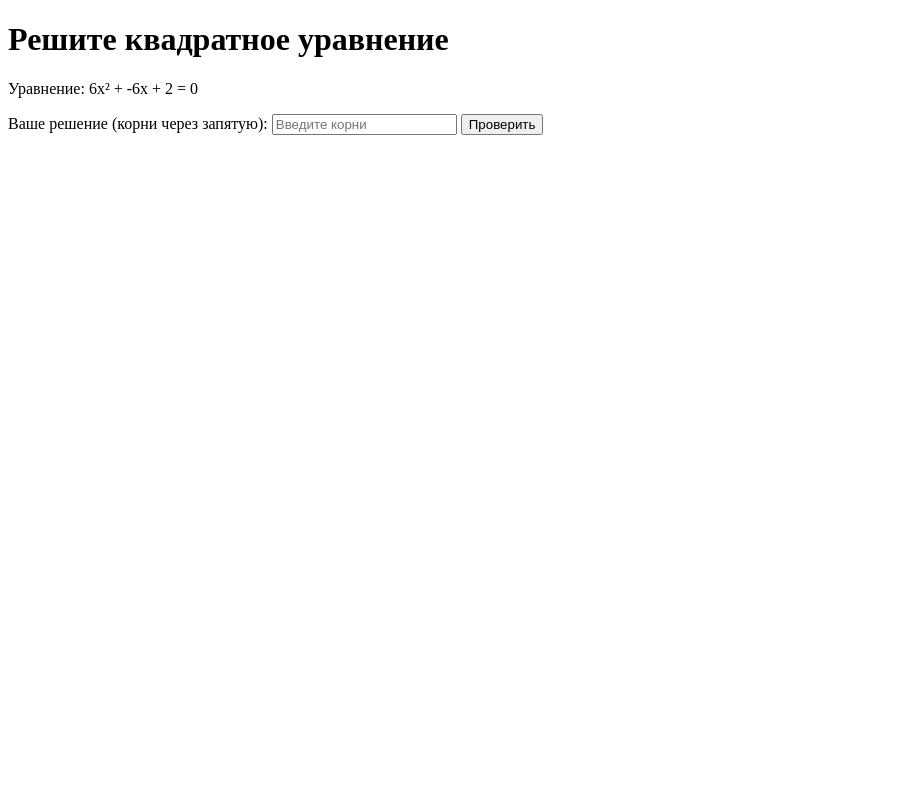
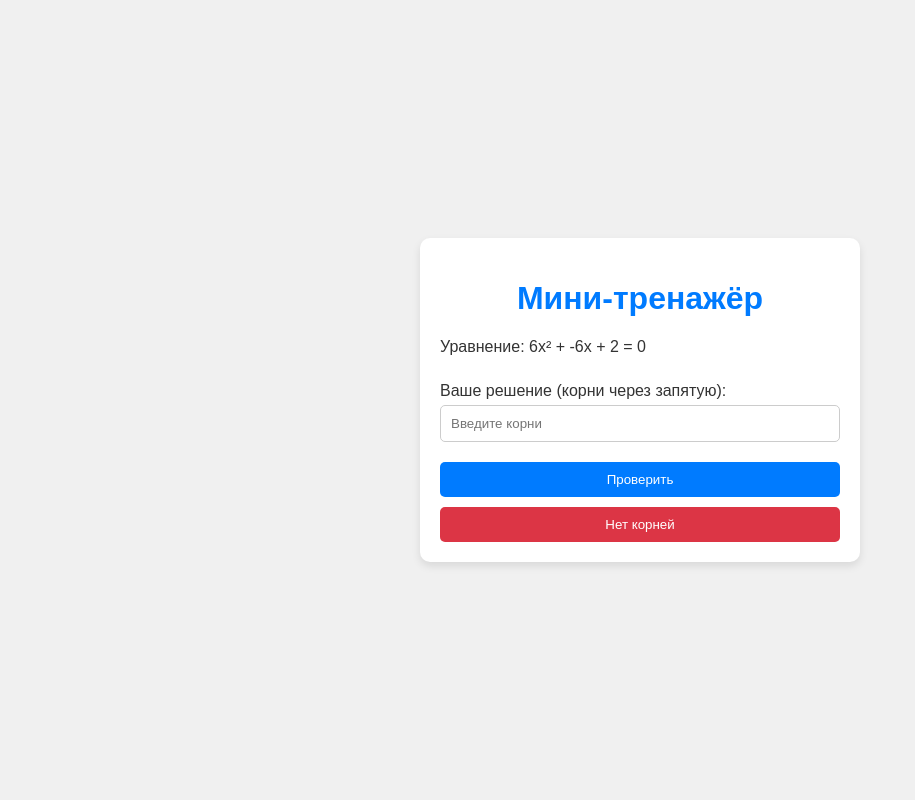
Before and after one commit to JaguarKovalev/solving_quadratic_equations, a Django app: page /solver/trainer/ in a window 1280 px wide. Shown: the whole page, without its empty margins (0-915 px from the left). Run offline with Django 5.2, Linux system fonts and the light colour scheme.

Commit message:
Edit logic of trainer. Add button "No roots"

```diff
--- a/solver/templates/solver/trainer.html
+++ b/solver/templates/solver/trainer.html
@@ -3,9 +3,65 @@
 <head>
     <meta charset="UTF-8">
     <title>Мини-тренажёр</title>
+    <style>
+        body {
+            font-family: Arial, sans-serif;
+            background-color: #f0f0f0;
+            color: #333;
+            display: flex;
+            justify-content: center;
+            align-items: center;
+            height: 100vh;
+            margin: 0;
+        }
+        .container {
+            background-color: #fff;
+            padding: 20px;
+            border-radius: 10px;
+            box-shadow: 0 4px 8px rgba(0, 0, 0, 0.1);
+            width: 400px;
+        }
+        h1 {
+            text-align: center;
+            color: #007bff;
+        }
+        form {
+            display: flex;
+            flex-direction: column;
+        }
+        label, p {
+            margin-top: 10px;
+        }
+        input[type="text"] {
+            padding: 10px;
+            margin-top: 5px;
+            border: 1px solid #ccc;
+            border-radius: 5px;
+        }
+        button {
+            margin-top: 20px;
+            padding: 10px;
+            background-color: #007bff;
+            color: white;
+            border: none;
+            border-radius: 5px;
+            cursor: pointer;
+        }
+        button:hover {
+            background-color: #0056b3;
+        }
+        .result {
+            margin-top: 20px;
+            padding: 10px;
+            background-color: #e9ecef;
+            border-radius: 5px;
+            text-align: center;
+        }
+    </style>
 </head>
 <body>
-    <h1>Решите квадратное уравнение</h1>
+    <div class="container">
+        <h1>Мини-тренажёр</h1>
         <p>Уравнение: {{ a }}x² + {{ b }}x + {{ c }} = 0</p>
         <form method="post">
             {% csrf_token %}
@@ -15,6 +71,15 @@
             <label for="solution">Ваше решение (корни через запятую):</label>
             <input type="text" id="solution" name="solution" placeholder="Введите корни">
             <button type="submit">Проверить</button>
+            <button type="submit" name="solution" value="нет корней" style="background-color: #dc3545; margin-top: 10px;">Нет корней</button>
         </form>
+        {% if correct_solution %}
+            <div class="result">
+                <p><strong>Ваше решение:</strong> {{ user_solution }}</p>
+                <p><strong>Правильный ответ:</strong> {{ correct_solution }}</p>
+                <p><strong>Результат:</strong> {{ is_correct|yesno:'Верно,Неверно' }}</p>
+            </div>
+        {% endif %}
+    </div>
 </body>
 </html>
--- a/solver/views.py
+++ b/solver/views.py
@@ -4,6 +4,7 @@ from django.shortcuts import render
 from django.shortcuts import render, redirect
 from django.utils.crypto import get_random_string
 from .models import QuadraticSolution
+from django.urls import reverse
 
 def solve(request):
     a = request.GET.get("a", "0")
@@ -47,31 +48,55 @@ def trainer(request):
         a = float(request.POST['a'])
         b = float(request.POST['b'])
         c = float(request.POST['c'])
-        user_solution = request.POST['solution']
+        user_solution = request.POST.get('solution', '').strip()
 
         discriminant = b ** 2 - 4 * a * c
         if discriminant > 0:
             root1 = (-b + math.sqrt(discriminant)) / (2 * a)
             root2 = (-b - math.sqrt(discriminant)) / (2 * a)
-            correct_solution = f"{root1:.2f}, {root2:.2f}"
+            correct_solution_set = {round(root1, 2), round(root2, 2)}
         elif discriminant == 0:
             root = -b / (2 * a)
-            correct_solution = f"{root:.2f}"
+            correct_solution_set = {round(root, 2)}
         else:
-            correct_solution = "No real roots"
+            correct_solution_set = None
 
-        is_correct = user_solution.strip() == correct_solution
+        if correct_solution_set is None:
+            is_correct = user_solution.lower() == 'нет корней'
+            correct_solution = "Нет корней"
+        else:
+            try:
+                user_solution_set = {round(float(x.strip()), 2) for x in user_solution.split(',')}
+                is_correct = user_solution_set == correct_solution_set
+            except ValueError:
+                is_correct = False
+            correct_solution = ", ".join(map(str, sorted(correct_solution_set)))
+
         QuadraticSolution.objects.create(
             a=a, b=b, c=c,
             user_solution=user_solution,
             correct_solution=correct_solution,
             is_correct=is_correct
         )
-        return redirect('trainer')
+
+        # Перенаправление на страницу с результатом
+        return redirect(f"{reverse('trainer')}?result=1&is_correct={is_correct}&correct_solution={correct_solution}&user_solution={user_solution}")
+
+    if 'result' in request.GET:
+        is_correct = request.GET.get('is_correct') == 'True'
+        correct_solution = request.GET.get('correct_solution', '')
+        user_solution = request.GET.get('user_solution', '')
+    else:
+        is_correct = None
+        correct_solution = None
+        user_solution = None
 
     random_a = random.randint(1, 10)
     random_b = random.randint(-10, 10)
     random_c = random.randint(-10, 10)
     return render(request, 'solver/trainer.html', {
-        'a': random_a, 'b': random_b, 'c': random_c
+        'a': random_a, 'b': random_b, 'c': random_c,
+        'user_solution': user_solution,
+        'correct_solution': correct_solution,
+        'is_correct': is_correct
     })
```
Lines whose indentation alone changed are shown as unchanged.
